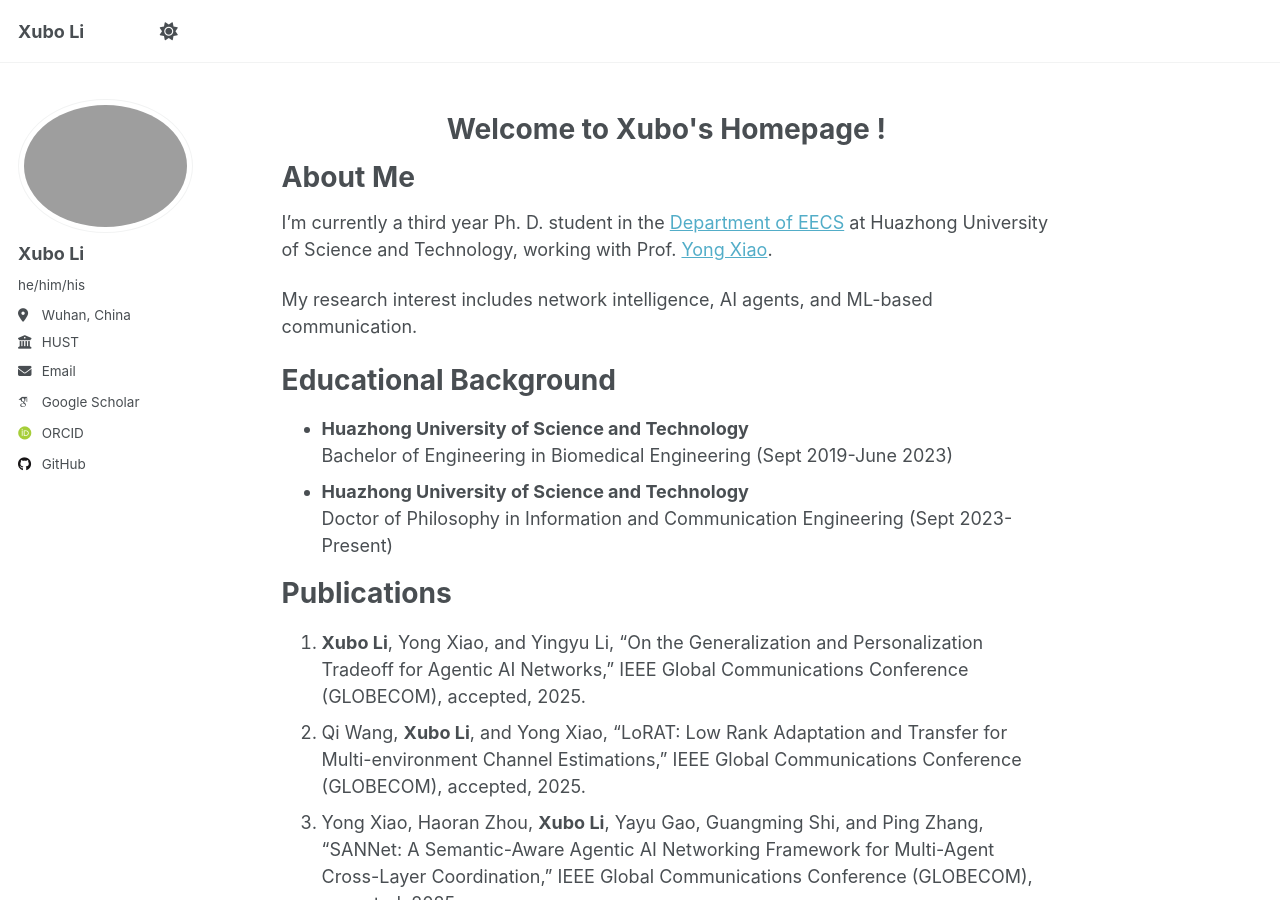
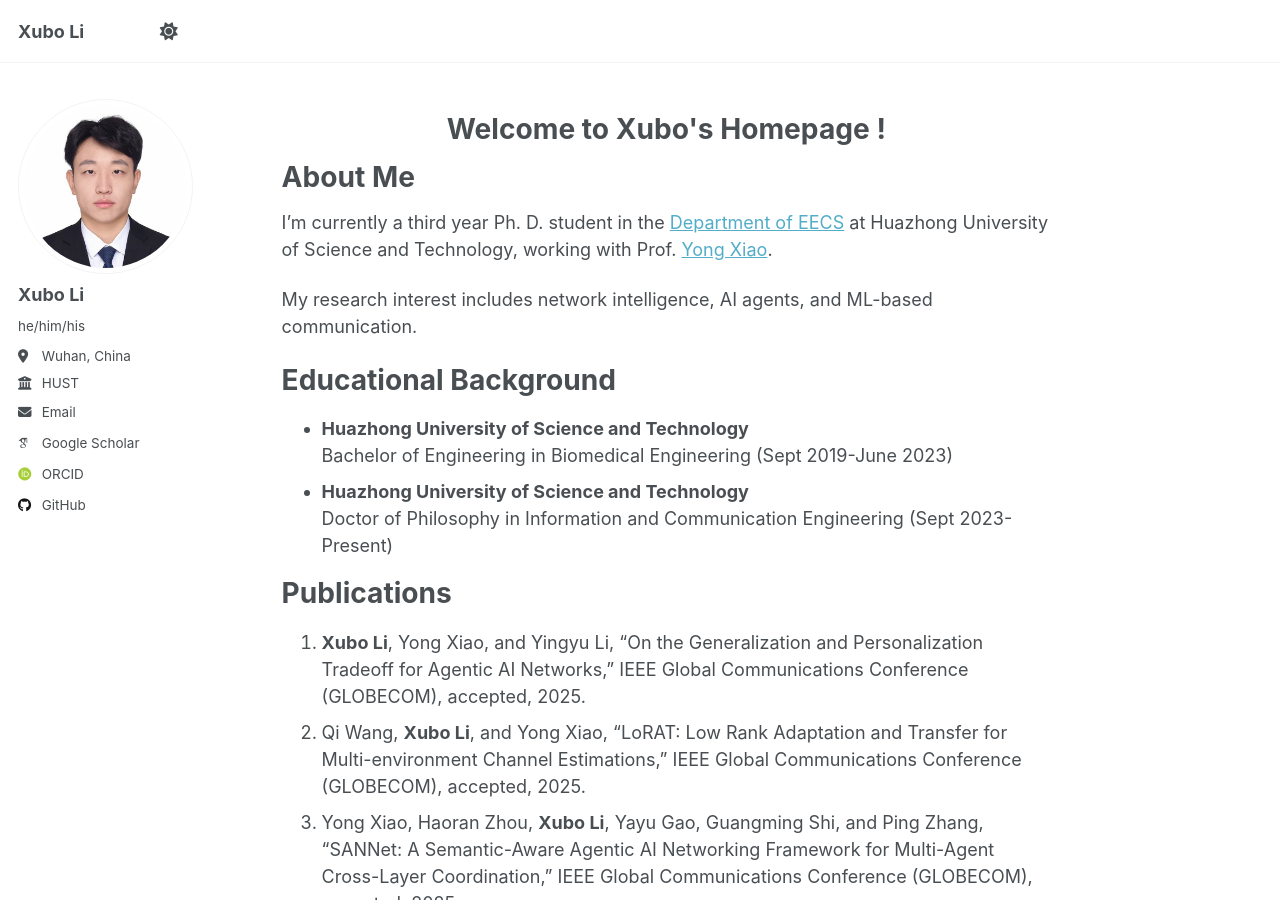
Before and after one commit to XuboLee/xubolee.github.io, a Jekyll site: the page built from _pages/about.md, in a window 1280 px wide and 900 px high. Built offline with Jekyll 4.4.1, drawn with Linux system fonts in a browser that asks for light colours; some web fonts are replaced; a script that is not in the unit is left out.

Commit message:
Update _config.yml

```diff
--- a/_config.yml
+++ b/_config.yml
@@ -22,7 +22,7 @@ repository               : "academicpages/academicpages.github.io"
 #               Additional customization can be done by editing /_includes/author-profile.html
 author:
   # Biographic information
-  avatar           : "xubo.png"
+  avatar           : "5*5.png"
   name             : "Xubo Li"
   pronouns         : "he/him/his"
   bio              : # "Short biography for the left-hand sidebar"
```
